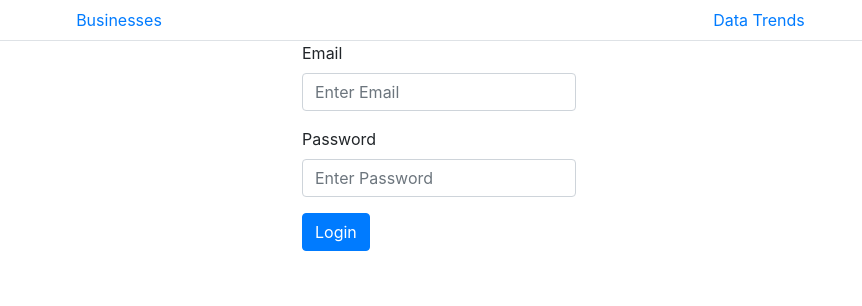
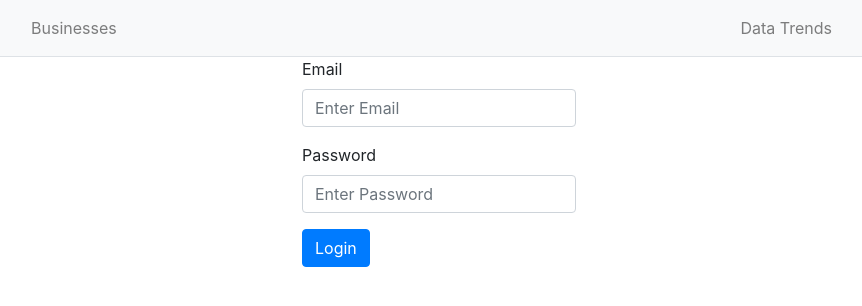
Before and after one commit to CodeSeoul/mompopko, a PHP site: page /html/admin.php in a window 1280 px wide. Shown: the top 306 px of the page, without its empty margins (201-1063 px from the left). Run offline with PHP 8.4, Linux system fonts and the light colour scheme.

Commit message:
changed admin header style

```diff
--- a/html/adminHeader.php
+++ b/html/adminHeader.php
@@ -8,19 +8,20 @@
     <link rel='stylesheet' href='../lib/frontend/bootstrap/css/bootstrap.css'>
 </head>
 <body>
+    <nav class="navbar navbar-light bg-light justify-content-center border-bottom navbar-expand-sm">
+    <ul class="navbar-nav justify-content-between d-flex col-8">
 
-    <ul class="nav border-bottom justify-content-center text-center">
-
-        <li class="nav-item col-6">
+        <li class="nav-item">
             <a href="#" class="nav-link">
             Businesses
             </a>
         </li>
 
-        <li class="nav-item col-6">
+        <li class="nav-item">
             <a href="#" class="nav-link">
             Data Trends
             </a>
         </li>
 
     </ul>
+    </nav>
```
